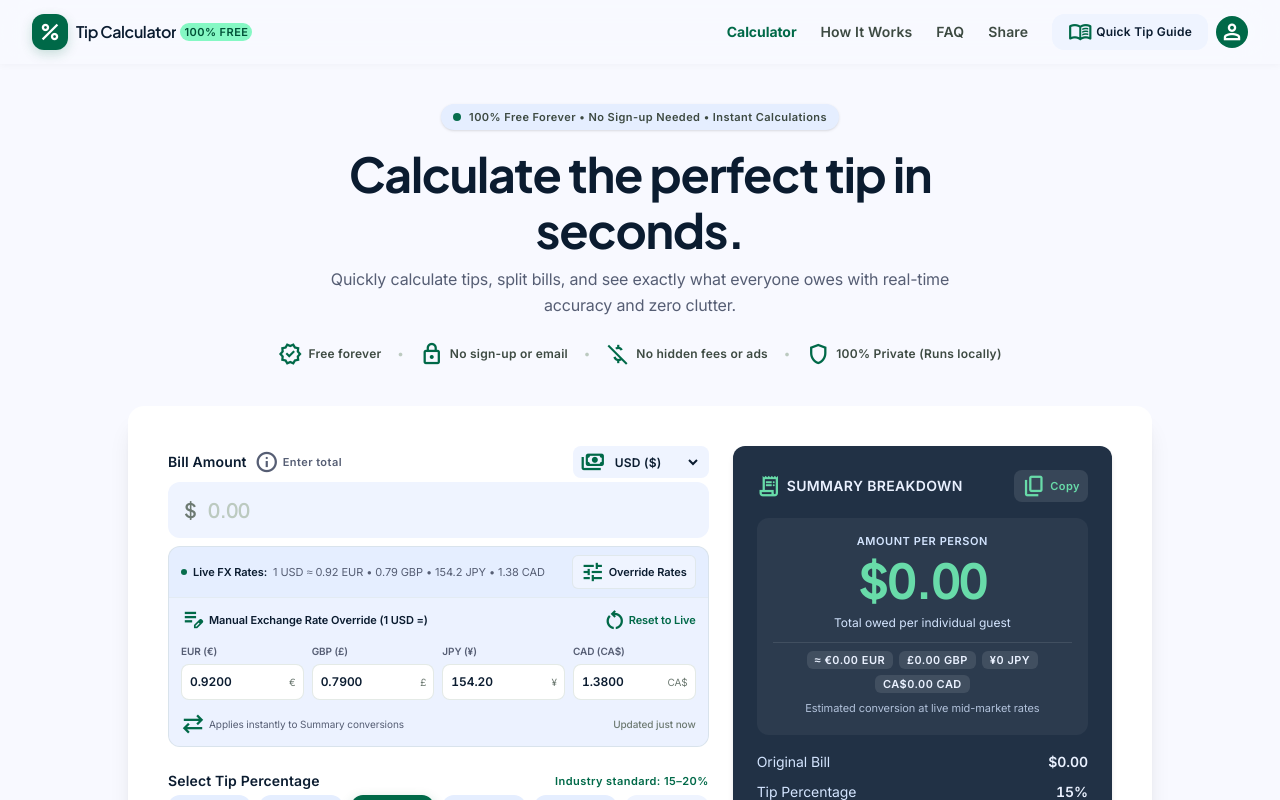
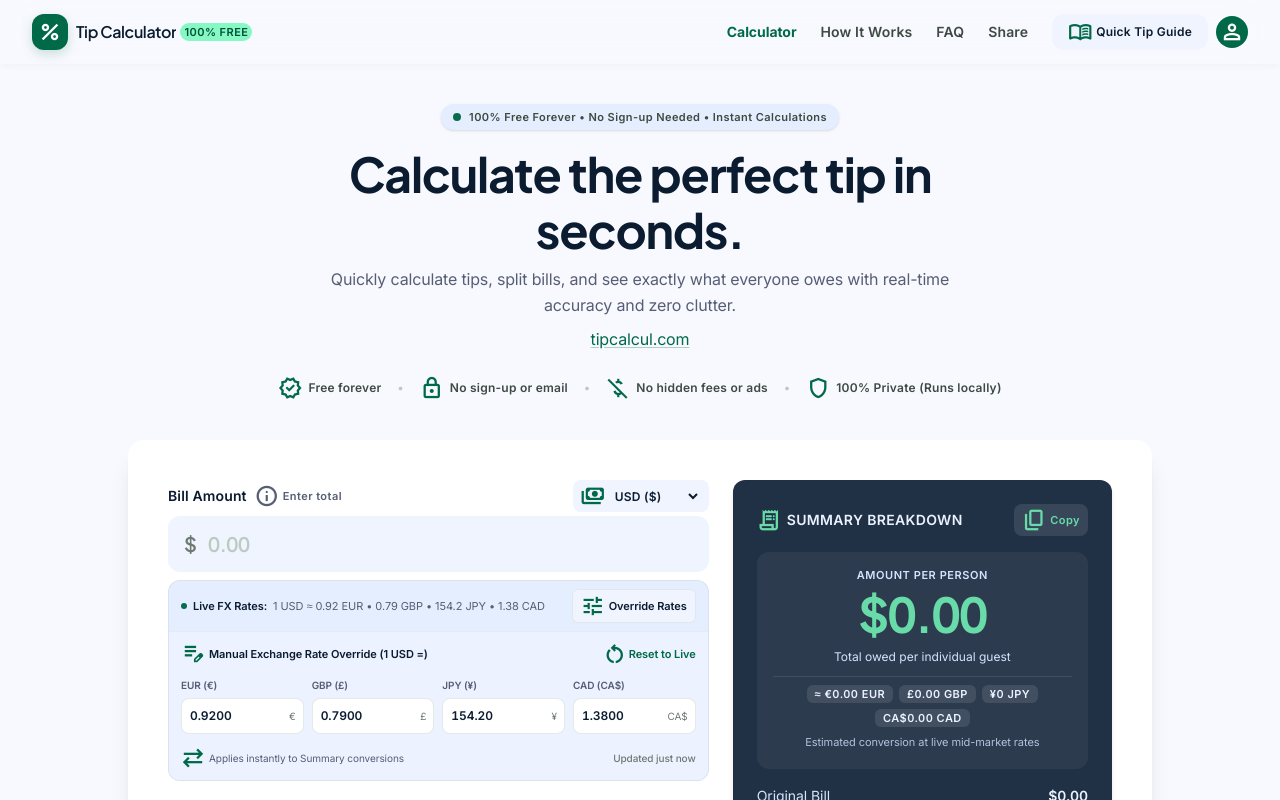
Before and after one commit to Umair12345588/tipcalculator, a Next.js app: page / in a window 1280 px wide. Shown: the top 800 px of the page. Built offline with nearby package versions, Linux system fonts and the light colour scheme.

Commit message:
Add a dofollow tipcalcul.com link in the hero.
The hero now opens https://tipcalcul.com in a new tab as a normal followable link.

Co-authored-by: chu404176 <chu404176@gmail.com>

```diff
--- a/src/components/hero.tsx
+++ b/src/components/hero.tsx
@@ -17,9 +17,20 @@ export function Hero() {
       <h1 className="mx-auto max-w-3xl font-headline-lg text-headline-lg tracking-tight text-on-surface md:font-display-lg md:text-display-lg">
         Calculate the perfect tip in seconds.
       </h1>
-      <p className="mx-auto mt-space-sm mb-space-lg max-w-2xl font-body-lg text-body-lg text-secondary">
+      <p className="mx-auto mt-space-sm max-w-2xl font-body-lg text-body-lg text-secondary">
         Quickly calculate tips, split bills, and see exactly what everyone owes with real-time accuracy and zero
         clutter.
+      </p>
+      <p className="mx-auto mt-space-sm mb-space-lg font-body-lg text-body-lg text-secondary">
+        <a
+          href="https://tipcalcul.com"
+          target="_blank"
+          rel="noopener noreferrer"
+          className="text-primary underline decoration-primary/30 underline-offset-2 transition-colors hover:text-primary-container hover:decoration-primary focus-visible:rounded-sm focus-visible:outline-2 focus-visible:outline-offset-2 focus-visible:outline-primary"
+        >
+          tipcalcul.com
+          <span className="sr-only"> (opens in a new tab)</span>
+        </a>
       </p>
       <div className="flex flex-wrap items-center justify-center gap-x-space-md gap-y-space-xs font-label-md text-label-md text-on-surface-variant">
         {TRUST.map((item, index) => (
```
